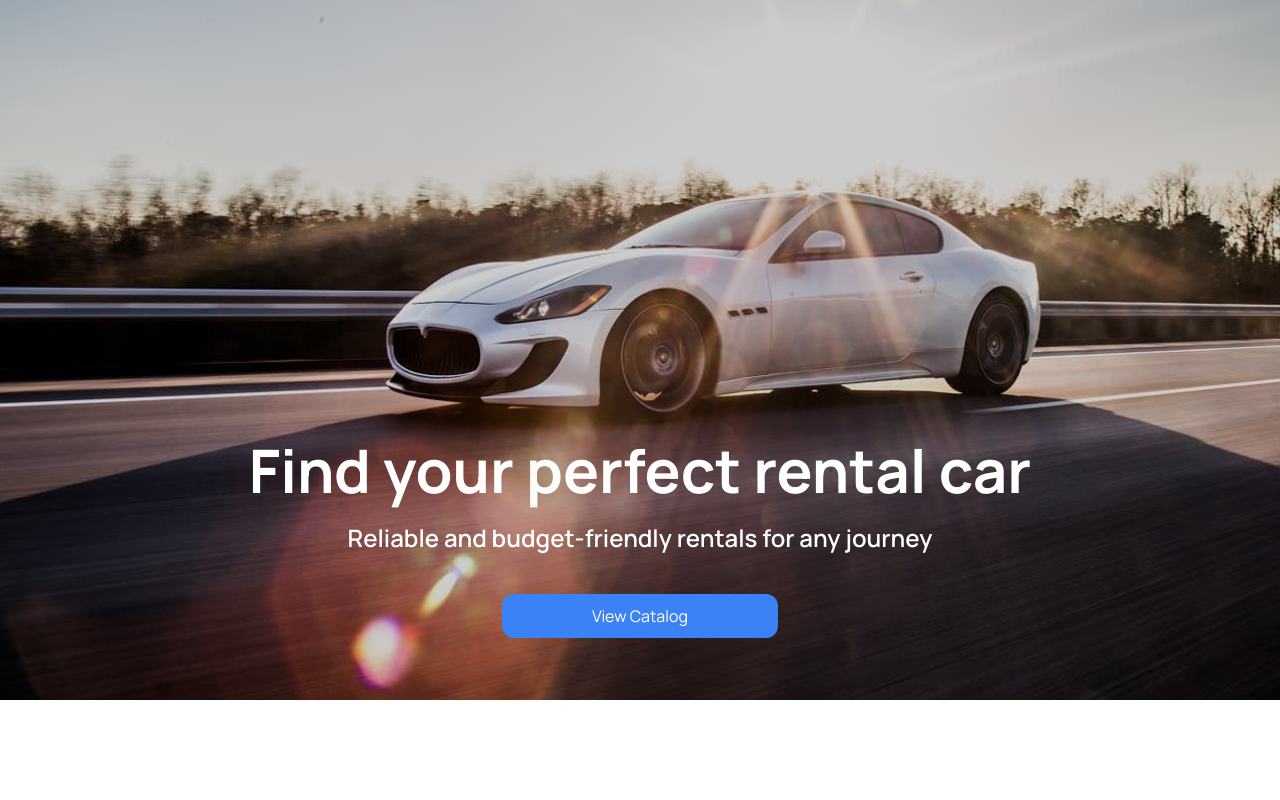
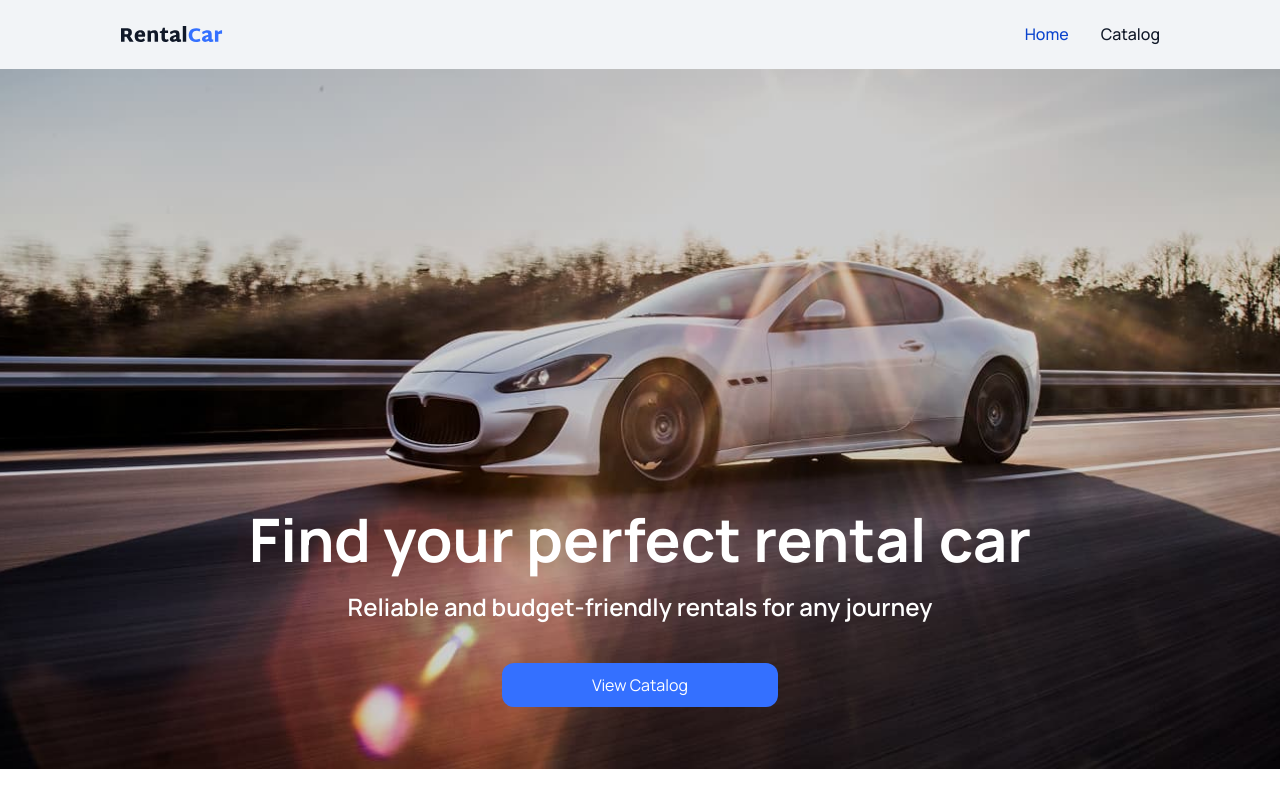
Before and after one commit to aishchuk22/Rental-Car-App, a React (Vite) app: page / in a window 1280 px wide. Built offline with nearby package versions, Linux system fonts and the light colour scheme.

Commit message:
added navigation

```diff
--- a/src/App.jsx
+++ b/src/App.jsx
@@ -1,11 +1,13 @@
-import { BrowserRouter, Routes, Route } from 'react-router-dom';
-import HomePage from './pages/HomePage/HomePage';
-import CatalogPage from './pages/CatalogPage/CatalogPage';
-import CarDetailsPage from './pages/CarDetailsPage/CarDetailsPage';
+import { BrowserRouter, Routes, Route } from "react-router-dom";
+import Header from "./components/Header/Header";
+import HomePage from "./pages/HomePage/HomePage";
+import CatalogPage from "./pages/CatalogPage/CatalogPage";
+import CarDetailsPage from "./pages/CarDetailsPage/CarDetailsPage";
 
 function App() {
   return (
     <BrowserRouter>
+      <Header />
       <Routes>
         <Route path="/" element={<HomePage />} />
         <Route path="/catalog" element={<CatalogPage />} />
--- /dev/null
+++ b/src/components/Header/Header.jsx
@@ -0,0 +1,31 @@
+import { NavLink } from "react-router-dom";
+import s from "./Header.module.css";
+
+const Header = () => {
+  return (
+    <div className={s.header}>
+      <NavLink to="/" className={s.logo}>
+        <svg width="104" height="16">
+          <use href="/icons/symbol-definitions.svg#icon-RentalCar" />
+        </svg>
+      </NavLink>
+
+      <nav className={s.nav}>
+        <NavLink
+          to="/"
+          className={({ isActive }) => (isActive ? s.active : s.link)}
+        >
+          Home
+        </NavLink>
+        <NavLink
+          to="/catalog"
+          className={({ isActive }) => (isActive ? s.active : s.link)}
+        >
+          Catalog
+        </NavLink>
+      </nav>
+    </div>
+  );
+};
+
+export default Header;
--- /dev/null
+++ b/src/components/Header/Header.module.css
@@ -0,0 +1,40 @@
+.header {
+  display: flex;
+  align-items: center;
+  justify-content: space-between;
+  padding: 24px 120px;
+  background-color: #f2f4f7;
+  border-bottom: 1px solid #f2f4f7;
+}
+
+.logo {
+  display: flex;
+  align-items: center;
+}
+
+.nav {
+  display: flex;
+  gap: 32px;
+}
+
+.link {
+  font-size: 16px;
+  color: #101828;
+  font-weight: 500;
+  line-height: 1.25;
+  text-align: center;
+  transition: color 0.3s ease;
+}
+
+.link:hover {
+  color: #3b82f6;
+}
+
+.active {
+  color: #0b44cd;
+  font-size: 16px;
+  font-weight: 500;
+  line-height: 1.25;
+  text-align: center;
+  transition: color 0.3s ease;
+}
--- a/src/pages/HomePage/HomePage.module.css
+++ b/src/pages/HomePage/HomePage.module.css
@@ -37,7 +37,7 @@
 }
 
 .button {
-  background-color: #3b82f6;
+  background-color: #3470ff;
   border: none;
   cursor: pointer;
   transition: background-color 0.3s ease;
@@ -51,5 +51,5 @@
 }
 
 .button:hover {
-  background-color: #2563eb;
+  background-color: #0b44cd;
 }
```
